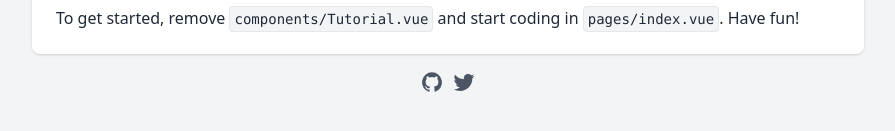
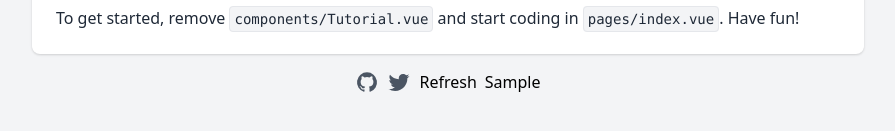
Before and after one commit to obiler-kenobi/login_boilerplate_web, a Nuxt app: page / in a window 1280 px wide. Shown: the part 461-592 px from the top of the page, without its empty margins (192-1087 px from the left). Built offline with nearby package versions, Linux system fonts and the light colour scheme.

Commit message:
WIP: Configuring the refresh API of user authentication

```diff
--- a/components/Tutorial.vue
+++ b/components/Tutorial.vue
@@ -40,6 +40,7 @@
           preserveAspectRatio="xMidYMid meet"
           viewBox="0 0 24 24"
         ><path d="M22.46 6c-.77.35-1.6.58-2.46.69c.88-.53 1.56-1.37 1.88-2.38c-.83.5-1.75.85-2.72 1.05C18.37 4.5 17.26 4 16 4c-2.35 0-4.27 1.92-4.27 4.29c0 .34.04.67.11.98C8.28 9.09 5.11 7.38 3 4.79c-.37.63-.58 1.37-.58 2.15c0 1.49.75 2.81 1.91 3.56c-.71 0-1.37-.2-1.95-.5v.03c0 2.08 1.48 3.82 3.44 4.21a4.22 4.22 0 0 1-1.93.07a4.28 4.28 0 0 0 4 2.98a8.521 8.521 0 0 1-5.33 1.84c-.34 0-.68-.02-1.02-.06C3.44 20.29 5.7 21 8.12 21C16 21 20.33 14.46 20.33 8.79c0-.19 0-.37-.01-.56c.84-.6 1.56-1.36 2.14-2.23z" fill="currentColor" /></svg></a>
+        <button @click="refreshToken()">Refresh</button><button @click="osEnviron()">Sample</button>
       </div>
     </div>
   </div>
@@ -47,6 +48,25 @@
 
 <script>
 export default {
-  name: 'NuxtTutorial'
+  name: 'NuxtTutorial',
+  methods: {
+    refreshToken () {
+      // const refreshToken = this.$auth.strategy.refreshToken.get()
+      console.log(this.$auth.strategy.token.status().expired())
+      // this.$auth.strategy.token.set(refreshToken)
+    },
+    osEnviron () {
+      this.$axios
+        .get(
+          'http://localhost:8000/sample'
+        )
+        .then((response) => {
+          console.log(response)
+        })
+        .catch(function (error) {
+          console.log(error)
+        })
+    }
+  }
 }
 </script>
--- a/nuxt.config.js
+++ b/nuxt.config.js
@@ -59,17 +59,24 @@ export default {
   auth: {
     strategies: {
       local: {
+        scheme: 'refresh',
         token: {
           property: 'access_token',
           global: true,
           required: true,
           type: 'Bearer'
         },
+        refreshToken: {
+          property: 'refresh_token',
+          data: 'refresh_token',
+          maxAge: 60 * 60 * 24 * 30,
+        },
         user: {
           property: false,
         },
         endpoints: {
           login: { url: '/login', method: 'post' },
+          refresh: { url: '/refresh', method: 'post'},
           user: { url: '/user/me', method: 'get' }
         }
       }
```
Also changed, not shown: store/index.js (added).
